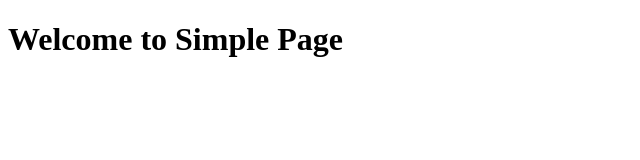
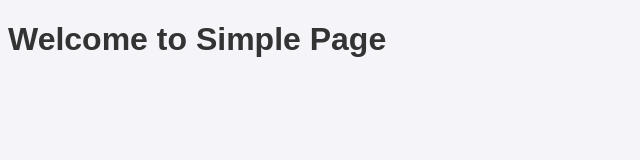
Before and after one commit to cchalla1/simple-pagek36, a plain HTML site: page index.html in a window 1280 px wide. Shown: the whole page, without its empty margins (0-640 px from the left). Drawn offline with Linux system fonts and the light colour scheme.

Commit message:
Add CSS to HTML page

```diff
--- a/index.html
+++ b/index.html
@@ -1 +1 @@
-<!DOCTYPE html><html><head><title>Simple Page</title></head><body><h1>Welcome to Simple Page</h1></body></html>
+<!DOCTYPE html><html><head><title>Simple Page</title><style>body { font-family: Arial, sans-serif; background-color: #f4f4f9; color: #333; }</style></head><body><h1>Welcome to Simple Page</h1></body></html>
```
